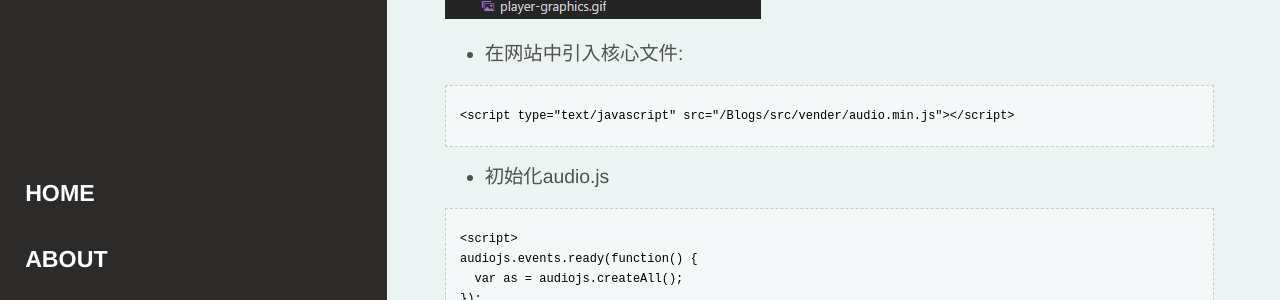
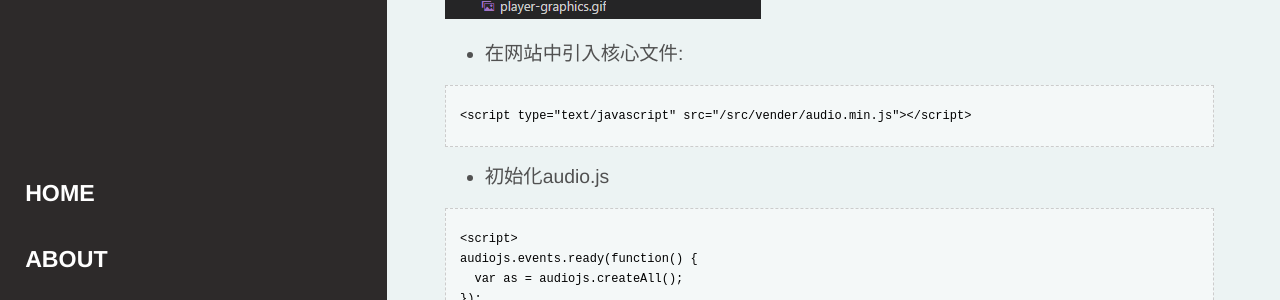
Before and after one commit to tim-gao/Blogs, a Jekyll site: the page built from _posts/2018-01-11-audiojs.md, in a window 1280 px wide and 900 px high, scrolled down 718 px. Shown: the part 203-503 px from the top of the window. Built offline with Jekyll 4.4.1, drawn with Linux system fonts in a browser that asks for light colours; comment, search, counter and statistics services are not loaded.

Commit message:
update baseurl

```diff
--- a/_config.yml
+++ b/_config.yml
@@ -6,7 +6,7 @@ description: > # this means to ignore newlines until "baseurl:"
   line in _config.yml. It will appear in your document head meta (for
   Google search results) and in your feed.xml site description.
 permalink: ':title/'
-baseurl: "/Blogs" # the subpath of your site, e.g. /blog
+baseurl: "" # the subpath of your site, e.g. /blog
 url: "artemsheludko.pw" # the base hostname & protocol for your site, e.g. http://example.com
 
 # Social
```
